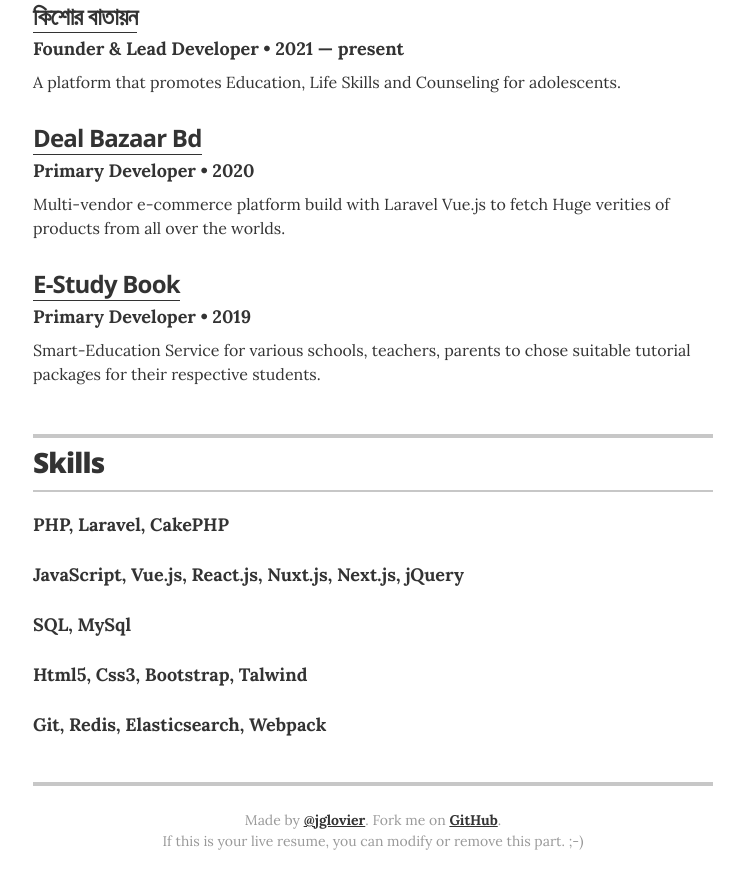
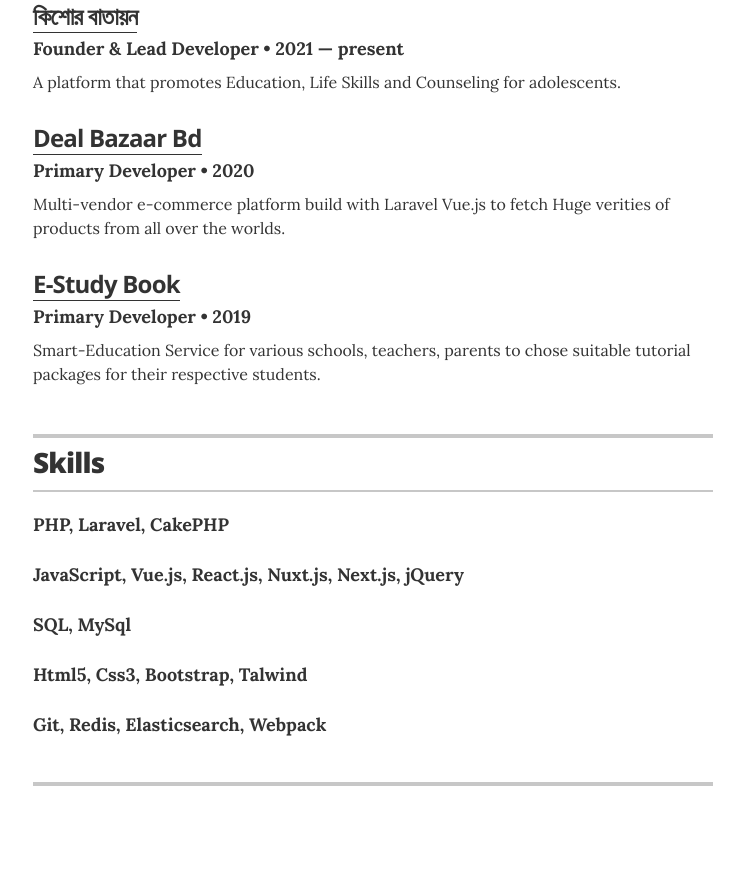
Before and after one commit to GiasRubel/about-me, a Jekyll site: the page built from index.html, in a window 1280 px wide and 900 px high, scrolled down 2012 px. Shown: the top 889 px of the window, without its empty margins (267-1011 px from the left). Built offline with Jekyll 4.4.1, drawn with Linux system fonts in a browser that asks for light colours; after the commit the page ends 2870 px from its top, so only the background shows below that.

```diff
--- a/_layouts/resume.html
+++ b/_layouts/resume.html
@@ -232,8 +232,8 @@
       {% endif %}
 
       <footer class="page-footer">
-        <p class="footer-line">Made by <a href="http://twitter.com/jglovier">@jglovier</a>. Fork me on <a href="https://github.com/jglovier/resume-template">GitHub</a>.</p>
-        <p class="footer-line">If this is your live resume, you can modify or remove this part. ;-)</p>
+       <!--  <p class="footer-line">Made by <a href="http://twitter.com/jglovier">@jglovier</a>. Fork me on <a href="https://github.com/jglovier/resume-template">GitHub</a>.</p>
+        <p class="footer-line">If this is your live resume, you can modify or remove this part. ;-)</p> -->
       </footer>
 
     </div>
```
